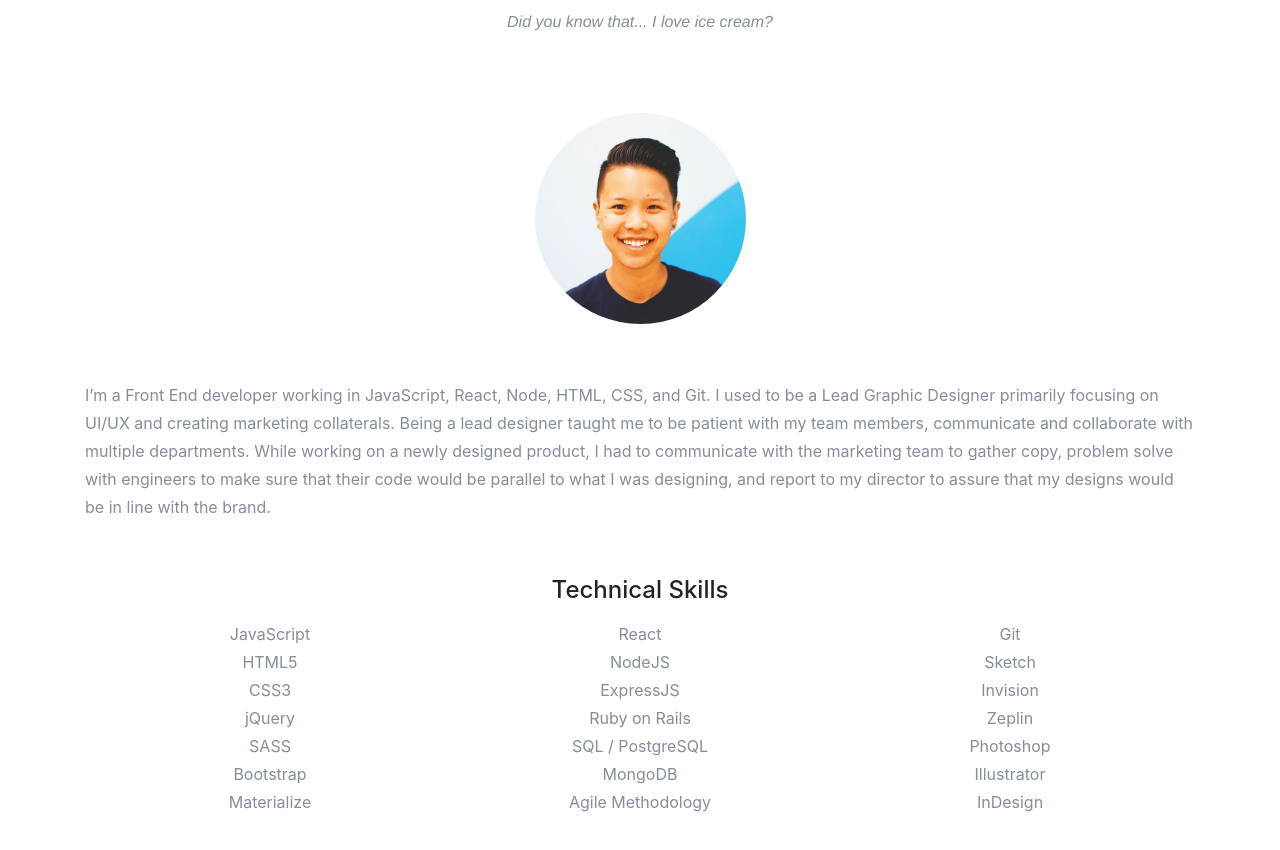
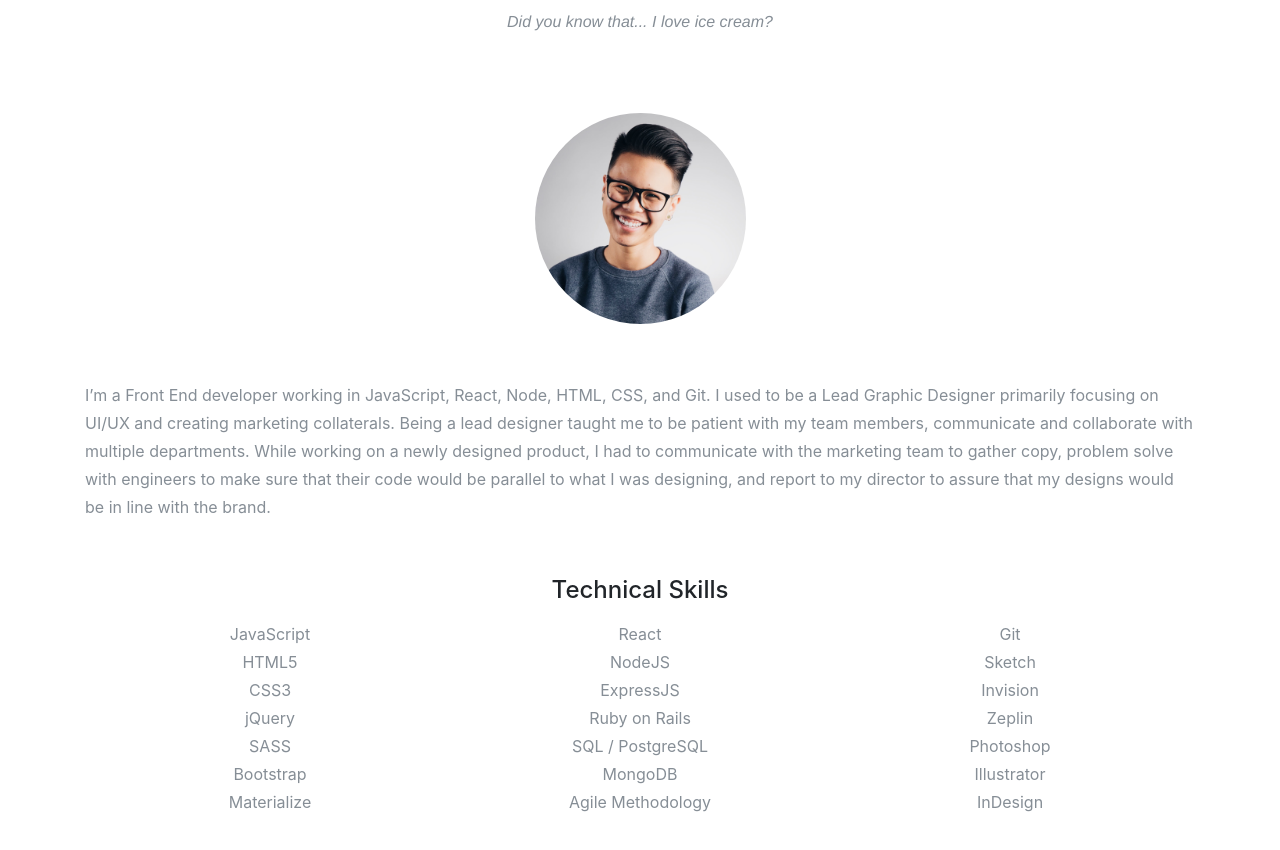
Before and after one commit to linc31/linc31.github.io, a website with bundled scripts: page index.html in a window 1280 px wide. Shown: the part 2957-3807 px from the top of the page. Built offline with nearby package versions, Linux system fonts and the light colour scheme; a web font is replaced by a local one.

Commit message:
minor changes

```diff
--- a/index.html
+++ b/index.html
@@ -208,7 +208,7 @@
               <h2 class="section-heading text-uppercase text-center">About</h2>
               <h3 class="section-subheading text-muted text-center">Did you know that... I love ice cream?</h3>
               <div class="team-member text-center">
-                  <img class="mx-auto rounded-circle" src="img/about/Prof_Pic-sm.png" alt="">
+                  <img class="mx-auto rounded-circle" src="img/about/Prof_Pic-sm_v2.png" alt="">
                 </div>
                 <div class="timeline-body">
                   <p class="text-muted">I’m a Front End developer working in JavaScript, React, Node, HTML, CSS, and Git. I used to be a Lead Graphic Designer primarily focusing on UI/UX and creating marketing collaterals. Being a lead designer taught me to be patient with my team members, communicate and collaborate with multiple departments. While working on a newly designed product, I had to communicate with the marketing team to gather copy, problem solve with engineers to make sure that their code would be parallel to what I was designing, and report to my director to assure that my designs would be in line with the brand.</p><br>
```
Also changed, not shown: img/about/Prof_Pic-sm_v2.png (added).
